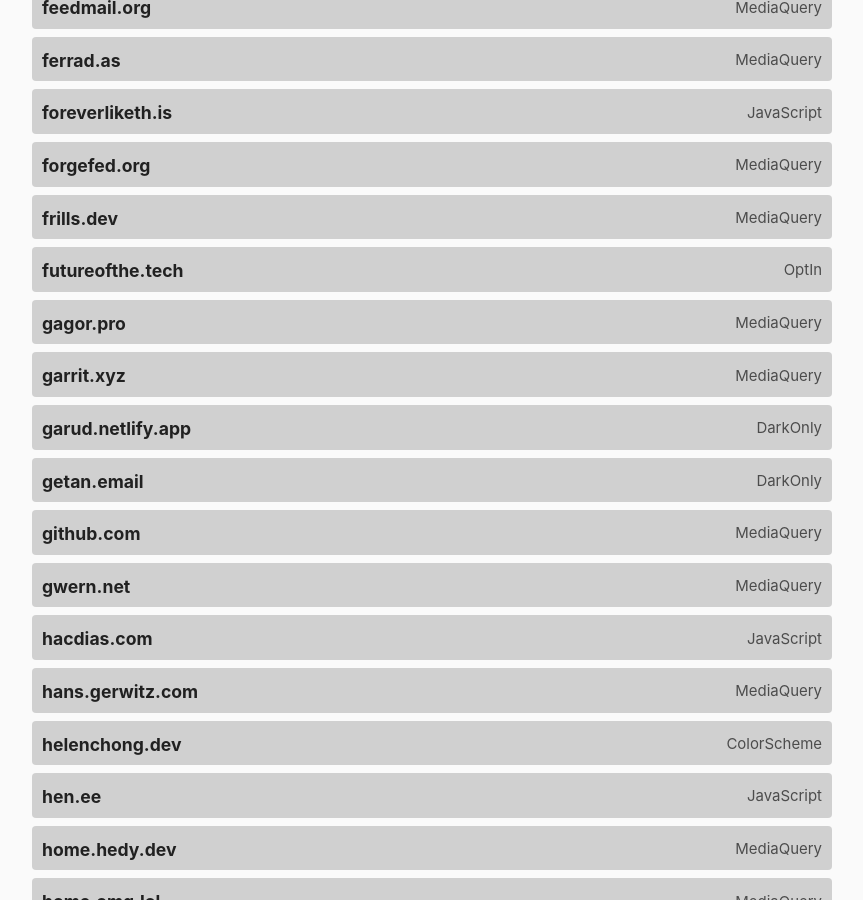
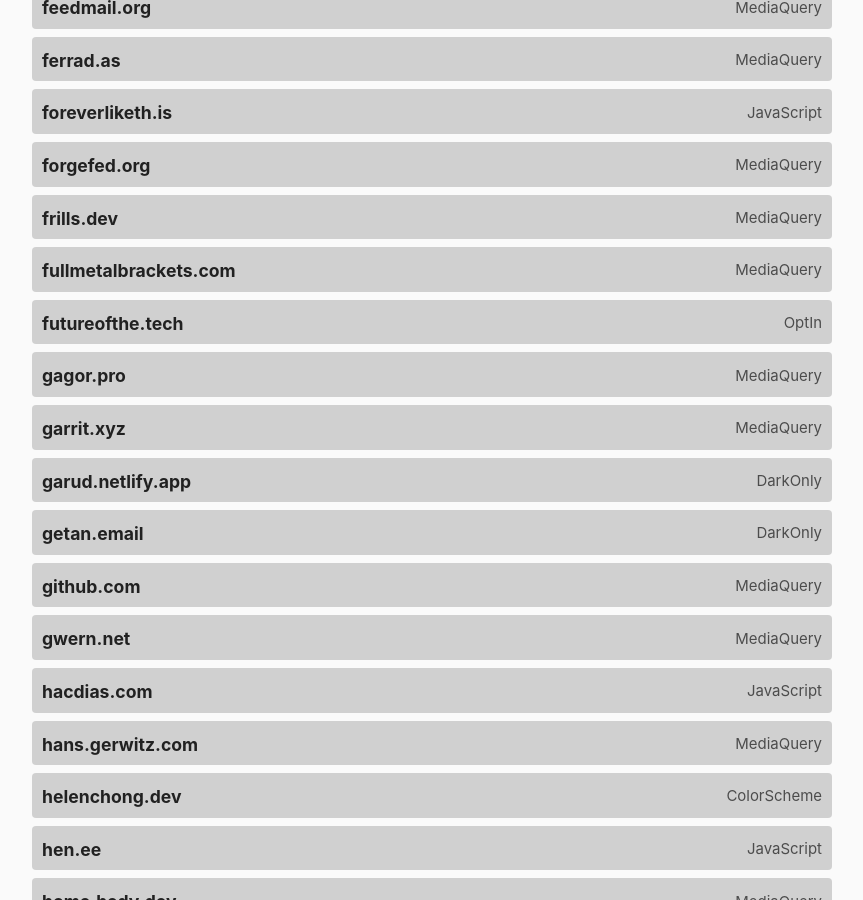
Before and after one commit to garritfra/darktheme.club, a Jekyll site: the page built from index.md, in a window 1280 px wide and 900 px high, scrolled down 3689 px. Shown: the whole window, without its empty margins (208-1071 px from the left). Built offline with Jekyll 4.4.1, drawn with Linux system fonts in a browser that asks for light colours.

Commit message:
Add fullmetalbrackets.com to sites.yml

```diff
--- a/_data/sites.yml
+++ b/_data/sites.yml
@@ -307,6 +307,11 @@
   url: https://frills.dev/
   method: mediaquery
   last_checked: 2024-03-27
+
+- domain: fullmetalbrackets.com
+  url: https://fullmetalbrackets.com/ (Make sure you keep the trailing slash)
+  method: mediaquery
+  last_checked: 2026-03-20
 
 - domain: futureofthe.tech
   url: https://futureofthe.tech
```
